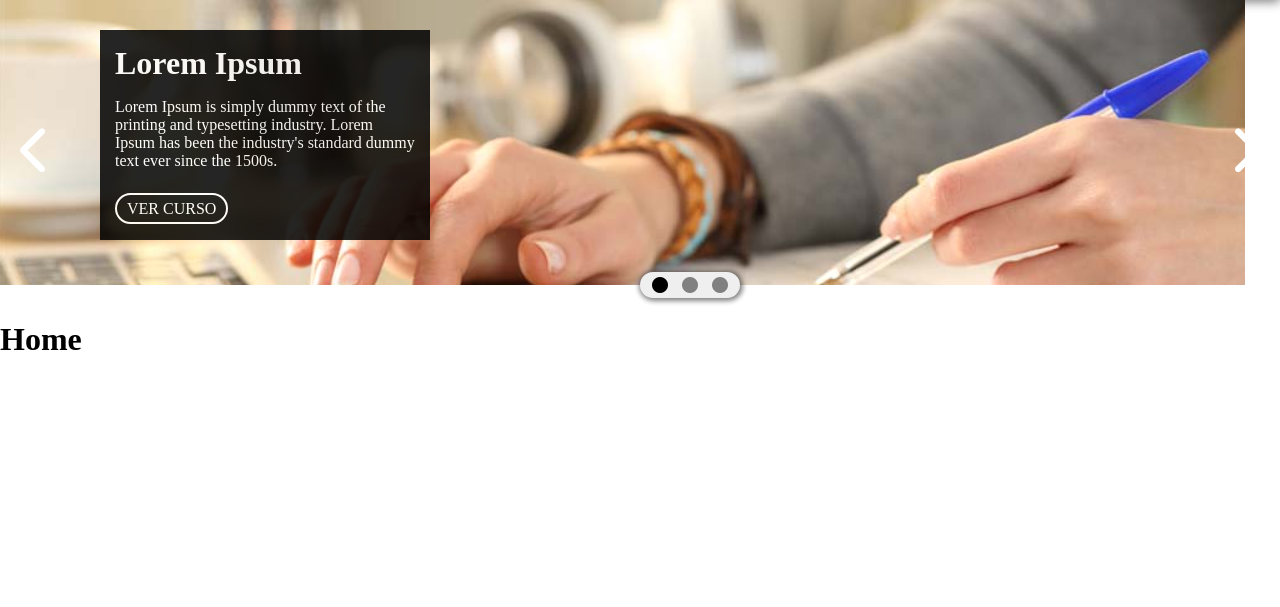
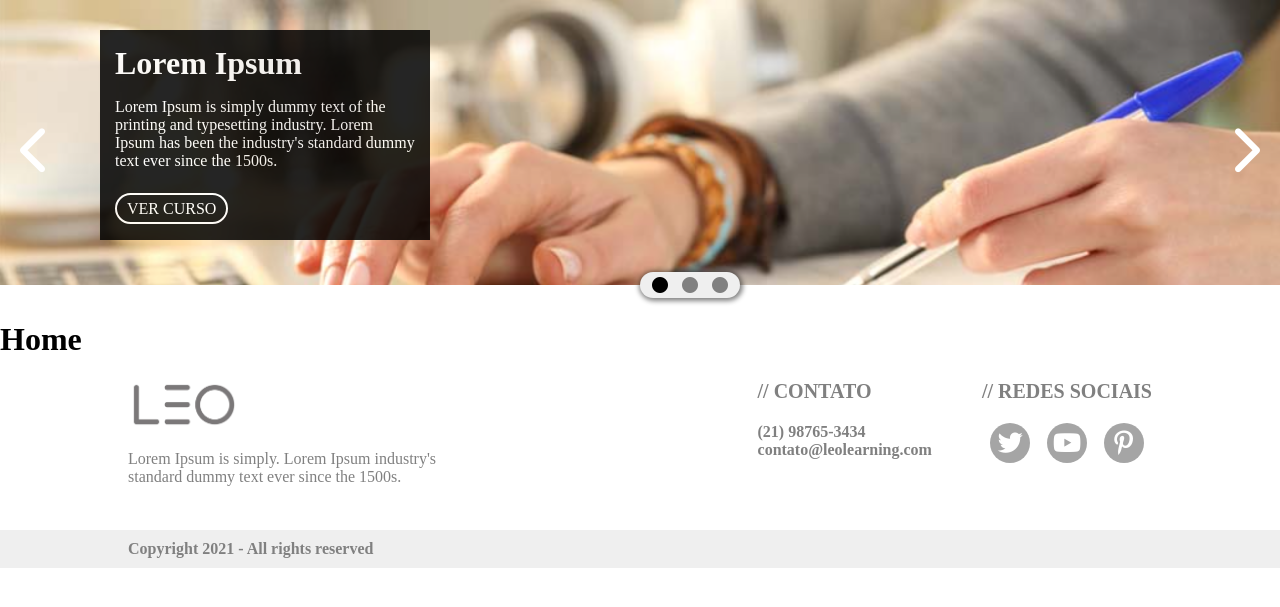
Before and after one commit to diegussdev/desafio_leo, a PHP site: page / in a window 1280 px wide. Shown: the part 90-697 px from the top of the page. Run offline with PHP 8.4, Linux system fonts and the light colour scheme.

Commit message:
Adiciona footer

```diff
--- /dev/null
+++ b/views/components/footer.php
@@ -0,0 +1,42 @@
+<div class="footer">
+    <div class="content">
+        <div class="info">
+            <div class="about">
+                <img src="public/assets/img/logo.png" alt="logo">
+                <p>Lorem Ipsum is simply. Lorem Ipsum industry's standard dummy text ever since the 1500s.</p>
+            </div>
+            <div class="box-right">
+                <div class="contact">
+                    <h2>// Contato</h2>
+                    <p>(21) 98765-3434</p>
+                    <p>contato@leolearning.com</p>
+                </div>
+                <div class="social">
+                    <h2>// Redes Sociais</h2>
+                    <div class="icons">
+                        <a href="https://twitter.com/">
+                            <div class="icon">
+                                <i class="fab fa-twitter"></i>
+                            </div>
+                        </a>
+                        <a href="https://www.youtube.com/">
+                            <div class="icon">
+                                <i class="fab fa-youtube"></i>
+                            </div>
+                        </a>
+                        <a href="https://pinterest.com/">
+                            <div class="icon">
+                                <i class="fab fa-pinterest-p"></i>
+                            </div>
+                        </a>
+                    </div>
+                </div>
+            </div>
+        </div>
+    </div>
+    <div class="copy">
+        <p>
+            Copyright 2021 - All rights reserved
+        </p>
+    </div>
+</div>
--- a/views/pages/layout.php
+++ b/views/pages/layout.php
@@ -13,5 +13,6 @@
     <body>
         <?=DesafioLeo\Utility::showComponent('header.php');?>
         <?=eval($content)?>
+        <?=DesafioLeo\Utility::showComponent('footer.php');?>
     </body>
 </html>
```
Also changed, not shown: public/assets/.grunt/sass/components/footer.scss (added), public/assets/.grunt/sass/components/slide.scss, public/assets/.grunt/sass/main.scss, public/assets/css/main.min.css, 1 other file.
